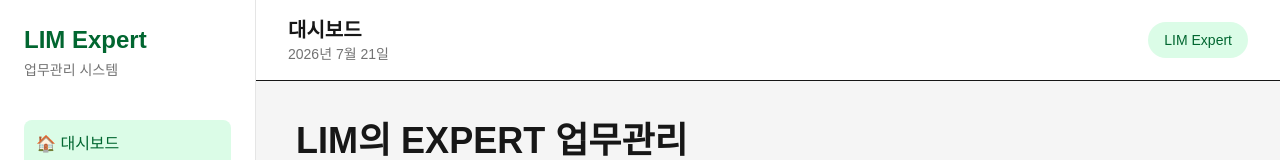
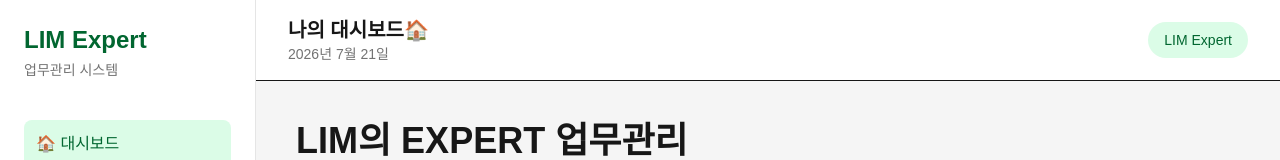
Before and after one commit to lgulv9809-dev/hrd-dashboard, a Next.js app: page / in a window 1280 px wide. Shown: the top 160 px of the page. Built offline with nearby package versions, Linux system fonts and the light colour scheme.

Commit message:
change dashboard title

```diff
--- a/components/Header.tsx
+++ b/components/Header.tsx
@@ -21,7 +21,7 @@ export default function Header() {
 
   const title =
     pathname === "/"
-      ? "대시보드"
+      ? "나의 대시보드🏠"
       : pathname.includes("projects")
       ? "용역관리"
       : pathname.includes("clients")
```
